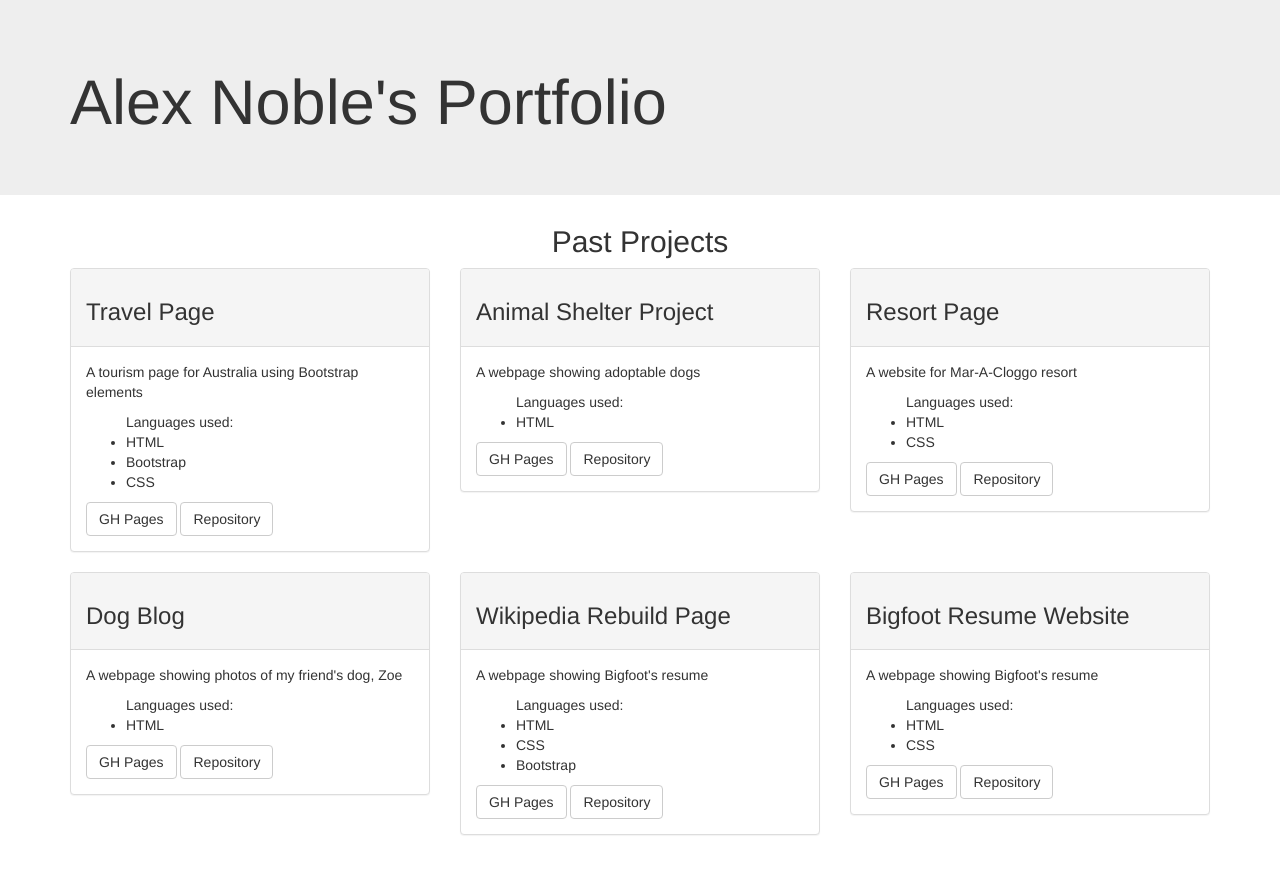
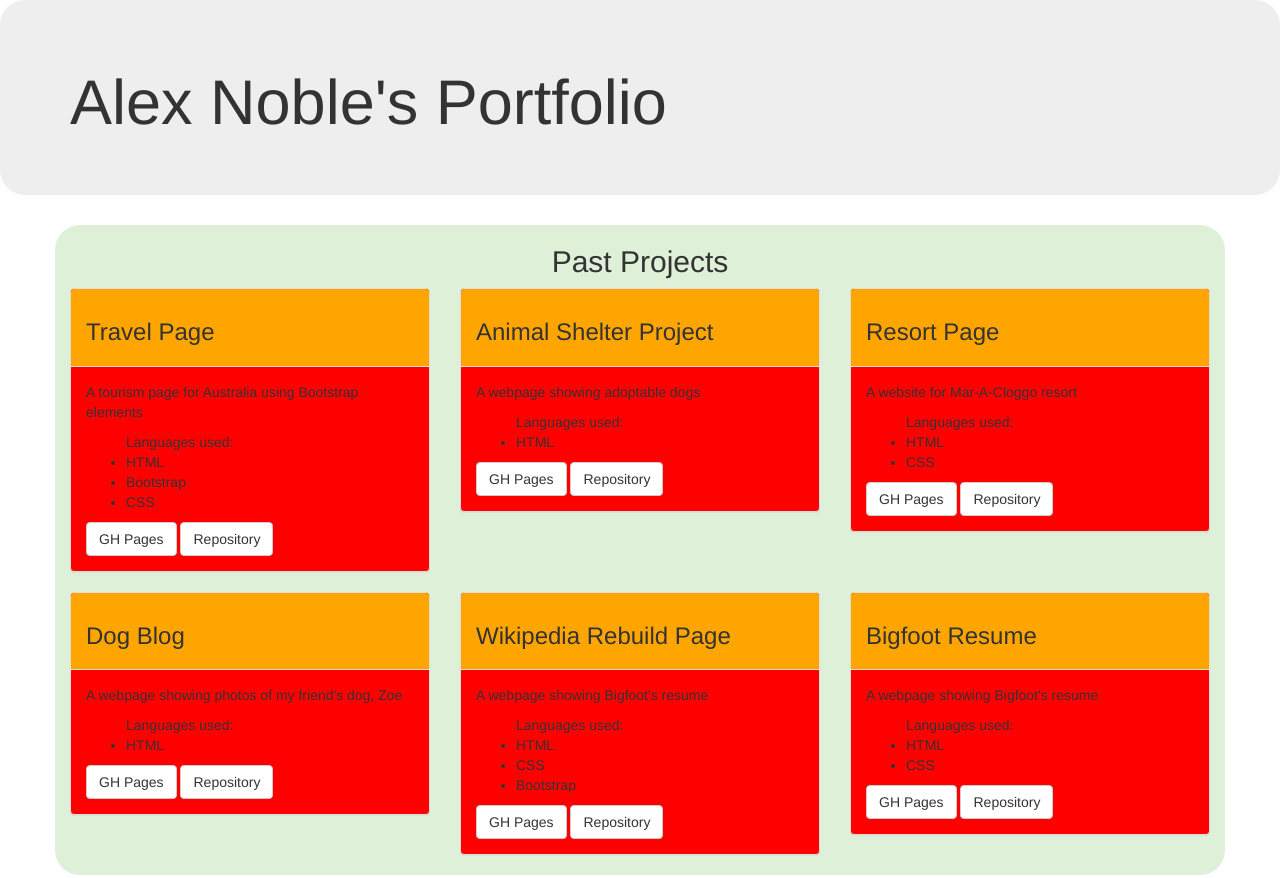
Before and after one commit to Anoble25/portfolio, a plain HTML site: page index.html in a window 1280 px wide. Shown: the top 878 px of the page. Drawn offline with Linux system fonts and the light colour scheme.

Commit message:
add colors and panel id's

```diff
--- a/css/styles.css
+++ b/css/styles.css
@@ -5,4 +5,63 @@
 
 .jumbotron{
   float:none;
+  border-radius: 25px;
 }
+
+#projects-header{
+  float:none;
+  text-align:center;
+  font-weight: bolder;
+}
+
+#travel-panel{
+  background-color: red;
+}
+
+#travel-panel-header{
+  background-color: orange;
+}
+
+#resort-panel{
+  background-color: red;
+}
+
+#resort-panel-header{
+  background-color: orange;
+}
+
+#shelter-panel{
+  background-color: red;
+}
+
+#shelter-panel-header{
+  background-color: orange;
+}
+
+#dog-blog-panel{
+  background-color: red;
+}
+
+#dog-blog-panel-header{
+  background-color: orange;
+}
+
+#wikipedia-rebuild-panel{
+  background-color: red;
+}
+
+#wikipedia-rebuild-panel-header{
+  background-color: orange;
+}
+
+#bigfoot-resume-panel{
+  background-color: red;
+}
+
+#bigfoot-resume-panel-header{
+  background-color: orange;
+}
+
+.container{
+  border-radius: 25px;
+}
--- a/index.html
+++ b/index.html
@@ -12,13 +12,13 @@
       </div>
     </div>
 
-    <center><h2>Past Projects</h2></center>
-    <div class="container">
+    <div class="container bg-success">
+      <span id="projects-header"><h2>Past Projects</h2></span>
       <div class="row">
         <div class="col-md-4">
           <!--Travel Page Panel-->
-          <div class="panel panel-default">
-            <div class="panel-heading">
+          <div id="travel-panel" class="panel panel-default">
+            <div id="travel-panel-header" class="panel-heading">
               <h3>Travel Page</h3>
             </div>
             <div class="panel-body">
@@ -36,8 +36,8 @@
 
         <div class="col-md-4">
           <!--Animal Shelter Panel-->
-          <div class="panel panel-default">
-            <div class="panel-heading">
+          <div id="shelter-panel" class="panel panel-default">
+            <div id="shelter-panel-header" class="panel-heading">
               <h3>Animal Shelter Project</h3>
             </div>
             <div class="panel-body">
@@ -53,8 +53,8 @@
 
         <div class="col-md-4">
           <!--Resort Page Panel-->
-          <div class="panel panel-default">
-            <div class="panel-heading">
+          <div id="resort-panel" class="panel panel-default">
+            <div id="resort-panel-header" class="panel-heading">
               <h3>Resort Page</h3>
             </div>
             <div class="panel-body">
@@ -73,8 +73,8 @@
       <div class="row">
         <div class="col-md-4">
           <!--Dog Blog Panel-->
-          <div class="panel panel-default">
-            <div class="panel-heading">
+          <div id="dog-blog-panel" class="panel panel-default">
+            <div id="dog-blog-panel-header" class="panel-heading">
               <h3>Dog Blog</h3>
             </div>
             <div class="panel-body">
@@ -90,8 +90,8 @@
 
         <div class="col-md-4">
           <!--Wikipedia Rebuild Panel-->
-          <div class="panel panel-default">
-            <div class="panel-heading">
+          <div id="wikipedia-rebuild-panel" class="panel panel-default">
+            <div id="wikipedia-rebuild-panel-header"class="panel-heading">
               <h3>Wikipedia Rebuild Page</h3>
             </div>
             <div class="panel-body">
@@ -109,9 +109,9 @@
 
         <div class="col-md-4">
           <!--Bigfoot Panel-->
-          <div class="panel panel-default">
-            <div class="panel-heading">
-              <h3>Bigfoot Resume Website</h3>
+          <div id="bigfoot-resume-panel" class="panel panel-default">
+            <div id="bigfoot-resume-panel-header" class="panel-heading">
+              <h3>Bigfoot Resume</h3>
             </div>
             <div class="panel-body">
               <p>A webpage showing Bigfoot's resume</p>
```
